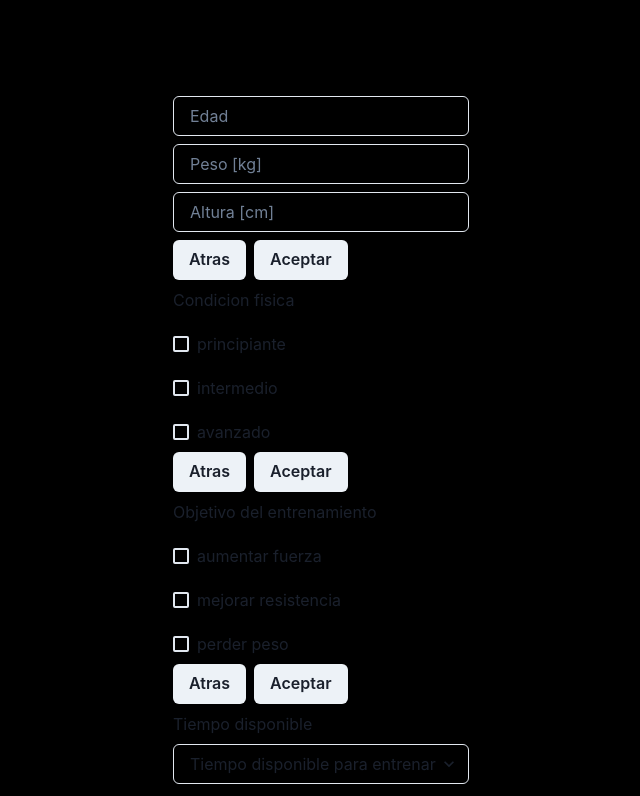
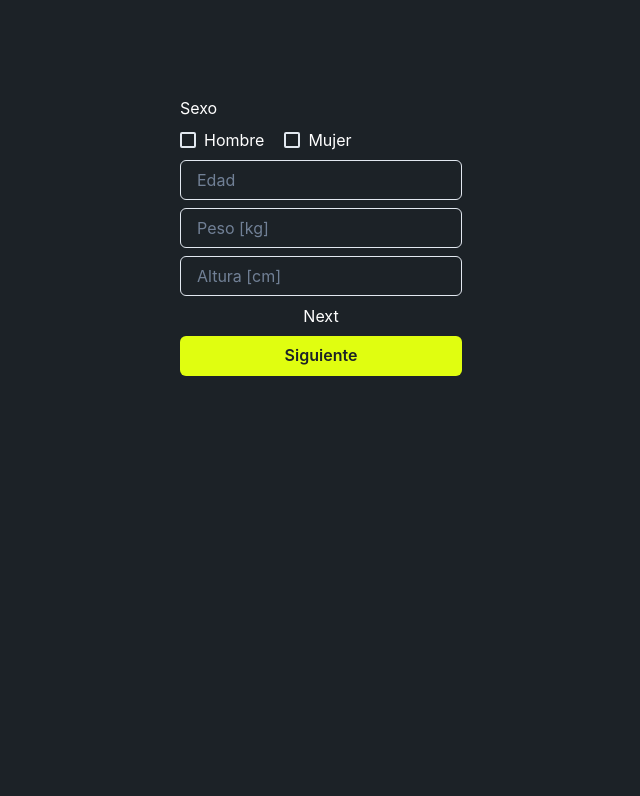
Before and after one commit to pabloramoss/gymnai, a Next.js app: page / in a window 1280 px wide. Shown: the top 796 px of the page, without its empty margins (319-959 px from the left). Built offline with nearby package versions, Linux system fonts and the light colour scheme.

Commit message:
add constants file and animate presence homepage

```diff
--- a/src/components/HomePage/BackNext.tsx
+++ b/src/components/HomePage/BackNext.tsx
@@ -1,10 +1,16 @@
 import { Stack, Button } from "@chakra-ui/react";
+
+import { COLORS } from "@/constants";
 
 const NextBack: React.FC = () => {
   return (
     <Stack direction="row">
-      <Button>Atras</Button>
-      <Button>Aceptar</Button>
+      <Button background={COLORS.green} color={COLORS.background}>
+        Atras
+      </Button>
+      <Button background={COLORS.green} color={COLORS.background}>
+        Siguiente
+      </Button>
     </Stack>
   );
 };
--- a/src/components/HomePage/HomePage.tsx
+++ b/src/components/HomePage/HomePage.tsx
@@ -1,4 +1,6 @@
 import { Button, Stack, Textarea } from "@chakra-ui/react";
+import { AnimatePresence, motion } from "framer-motion";
+import { useState } from "react";
 
 import Step1 from "./Step1";
 import Step2 from "./Step2";
@@ -6,16 +8,61 @@ import Step3 from "./Step3";
 import Step4 from "./Step4";
 import Step5 from "./Step5";
 
+// const HomePage: React.FC = () => {
+//   return (
+//     <Stack color="white">
+//       <Step1 />
+//       <Step2 />
+//       <Step3 />
+//       <Step4 />
+//       <Step5 />import { motion } from 'framer-motion';
+
 const HomePage: React.FC = () => {
+  const [step, setStep] = useState(1);
+
+  const handleNext = () => {
+    setStep(step + 1);
+  };
+
+  const handleBack = () => {
+    setStep(step - 1);
+  };
+
   return (
-    <Stack>
-      <Step1 />
-      <Step2 />
-      <Step3 />
-      <Step4 />
-      <Step5 />
+    <Stack color="white">
+      <AnimatePresence>
+        {step === 1 && (
+          <motion.div animate={{ x: 0 }} exit={{ x: "-100%" }} initial={{ x: "100%" }}>
+            <Step1 handleNext={handleNext} />
+          </motion.div>
+        )}
+        {step === 2 && (
+          <motion.div animate={{ x: 0 }} exit={{ x: "100%" }} initial={{ x: "-100%" }}>
+            <Step2 handleBack={handleBack} handleNext={handleNext} />
+          </motion.div>
+        )}
+        {step === 3 && (
+          <motion.div animate={{ x: 0 }} exit={{ x: "-100%" }} initial={{ x: "100%" }}>
+            <Step3 handleBack={handleBack} handleNext={handleNext} />
+          </motion.div>
+        )}
+        {step === 4 && (
+          <motion.div animate={{ x: 0 }} exit={{ x: "100%" }} initial={{ x: "-100%" }}>
+            <Step4 handleBack={handleBack} handleNext={handleNext} />
+          </motion.div>
+        )}
+        {step === 5 && (
+          <motion.div animate={{ x: 0 }} exit={{ x: "-100%" }} initial={{ x: "100%" }}>
+            <Step5 handleBack={handleBack} />
+          </motion.div>
+        )}
+      </AnimatePresence>
     </Stack>
   );
 };
 
+//     </Stack>
+//   );
+// };
+
 export default HomePage;
--- a/src/components/HomePage/Step1.tsx
+++ b/src/components/HomePage/Step1.tsx
@@ -1,14 +1,28 @@
-import { Stack, Input } from "@chakra-ui/react";
+import { Stack, Input, Button, Checkbox, CheckboxGroup } from "@chakra-ui/react";
 
-import NextBack from "./BackNext";
+import { COLORS } from "@/constants";
 
-const Step1 = () => {
+interface Props {
+  handleNext: () => void;
+}
+
+const Step1: React.FC<Props> = ({ handleNext }) => {
   return (
     <Stack>
+      <CheckboxGroup colorScheme="green">
+        <p>Sexo</p>
+        <Stack direction="row" spacing={[1, 5]}>
+          <Checkbox value="hombre">Hombre</Checkbox>
+          <Checkbox value="mujer">Mujer</Checkbox>
+        </Stack>
+      </CheckboxGroup>
       <Input placeholder="Edad" type="number" />
       <Input placeholder="Peso [kg]" type="number" />
       <Input placeholder="Altura [cm]" type="number" />
-      <NextBack />
+      <button onClick={handleNext}>Next</button>
+      <Button background={COLORS.green} color={COLORS.background} onClick={handleNext}>
+        Siguiente
+      </Button>
     </Stack>
   );
 };
--- a/src/components/HomePage/Step2.tsx
+++ b/src/components/HomePage/Step2.tsx
@@ -4,7 +4,12 @@ import NextBack from "./BackNext";
 type PhysicalCondition = "principiante" | "intermedio" | "avanzado";
 const physicalConditions: PhysicalCondition[] = ["principiante", "intermedio", "avanzado"];
 
-const Step2 = () => {
+interface Props {
+  handleNext: () => void;
+  handleBack: () => void;
+}
+
+const Step2: React.FC<Props> = ({ handleBack, handleNext }) => {
   return (
     <CheckboxGroup colorScheme="green">
       <Stack spacing={[1, 5]}>
@@ -15,6 +20,8 @@ const Step2 = () => {
           </Checkbox>
         ))}
       </Stack>
+      <button onClick={handleBack}>Back</button>
+      <button onClick={handleNext}>Next</button>
       <NextBack />
     </CheckboxGroup>
   );
--- a/src/components/HomePage/Step3.tsx
+++ b/src/components/HomePage/Step3.tsx
@@ -4,7 +4,12 @@ import NextBack from "./BackNext";
 type TrainingGoals = "aumentar fuerza" | "mejorar resistencia" | "perder peso";
 const trainingGoals: TrainingGoals[] = ["aumentar fuerza", "mejorar resistencia", "perder peso"];
 
-const Step3 = () => {
+interface Props {
+  handleNext: () => void;
+  handleBack: () => void;
+}
+
+const Step3: React.FC<Props> = ({ handleBack, handleNext }) => {
   return (
     <CheckboxGroup colorScheme="green">
       <Stack spacing={[1, 5]}>
@@ -15,6 +20,8 @@ const Step3 = () => {
           </Checkbox>
         ))}
       </Stack>
+      <button onClick={handleBack}>Back</button>
+      <button onClick={handleNext}>Next</button>
       <NextBack />
     </CheckboxGroup>
   );
--- a/src/components/HomePage/Step4.tsx
+++ b/src/components/HomePage/Step4.tsx
@@ -1,7 +1,15 @@
 import { Select, CheckboxGroup, Stack, Checkbox } from "@chakra-ui/react";
 
 import NextBack from "./BackNext";
-type DaysOff = "lunes" | "martes" | "miercoles" | "jueves" | "viernes" | "sabado" | "domingo";
+type DaysOff =
+  | "lunes"
+  | "martes"
+  | "miercoles"
+  | "jueves"
+  | "viernes"
+  | "sabado"
+  | "domingo"
+  | "definir automatico";
 
 const dayOffs: DaysOff[] = [
   "lunes",
@@ -11,9 +19,15 @@ const dayOffs: DaysOff[] = [
   "viernes",
   "sabado",
   "domingo",
+  "definir automatico",
 ];
 
-const Step4: React.FC = () => {
+interface Props {
+  handleNext: () => void;
+  handleBack: () => void;
+}
+
+const Step4: React.FC<Props> = ({ handleBack, handleNext }) => {
   return (
     <Stack>
       <p>Tiempo disponible</p>
@@ -33,6 +47,8 @@ const Step4: React.FC = () => {
           ))}
         </Stack>
       </CheckboxGroup>
+      <button onClick={handleBack}>Back</button>
+      <button onClick={handleNext}>Next</button>
       <NextBack />
     </Stack>
   );
--- a/src/components/HomePage/Step5.tsx
+++ b/src/components/HomePage/Step5.tsx
@@ -1,12 +1,16 @@
 import { Stack, Textarea } from "@chakra-ui/react";
 
 import NextBack from "./BackNext";
+interface Props {
+  handleBack: () => void;
+}
 
-const Step5: React.FC = () => {
+const Step5: React.FC<Props> = ({ handleBack }) => {
   return (
     <Stack>
       <p>Lesiones o condiciones medicas</p>
       <Textarea />
+      <button onClick={handleBack}>Back</button>
       <NextBack />
     </Stack>
   );
--- /dev/null
+++ b/src/constants/index.tsx
@@ -0,0 +1,7 @@
+export const COLORS = {
+  background: "#1C2227",
+  darkGrey: "#2A2F37",
+  grey: "#434B53",
+  lightgrey: "#A7A6A7",
+  green: "#E0FE10",
+};
--- a/src/pages/index.tsx
+++ b/src/pages/index.tsx
@@ -3,6 +3,7 @@ import { Inter } from "@next/font/google";
 
 import styles from "@/styles/Home.module.css";
 import { HomePage } from "@/components/HomePage";
+import { COLORS } from "@/constants";
 
 const inter = Inter({ subsets: ["latin"] });
 
@@ -15,7 +16,7 @@ export default function Home() {
         <meta content="width=device-width, initial-scale=1" name="viewport" />
         <link href="/favicon.ico" rel="icon" />
       </Head>
-      <main className={styles.main} style={{ background: "black" }}>
+      <main className={styles.main} style={{ background: COLORS.background }}>
         <HomePage />
       </main>
     </>
```
